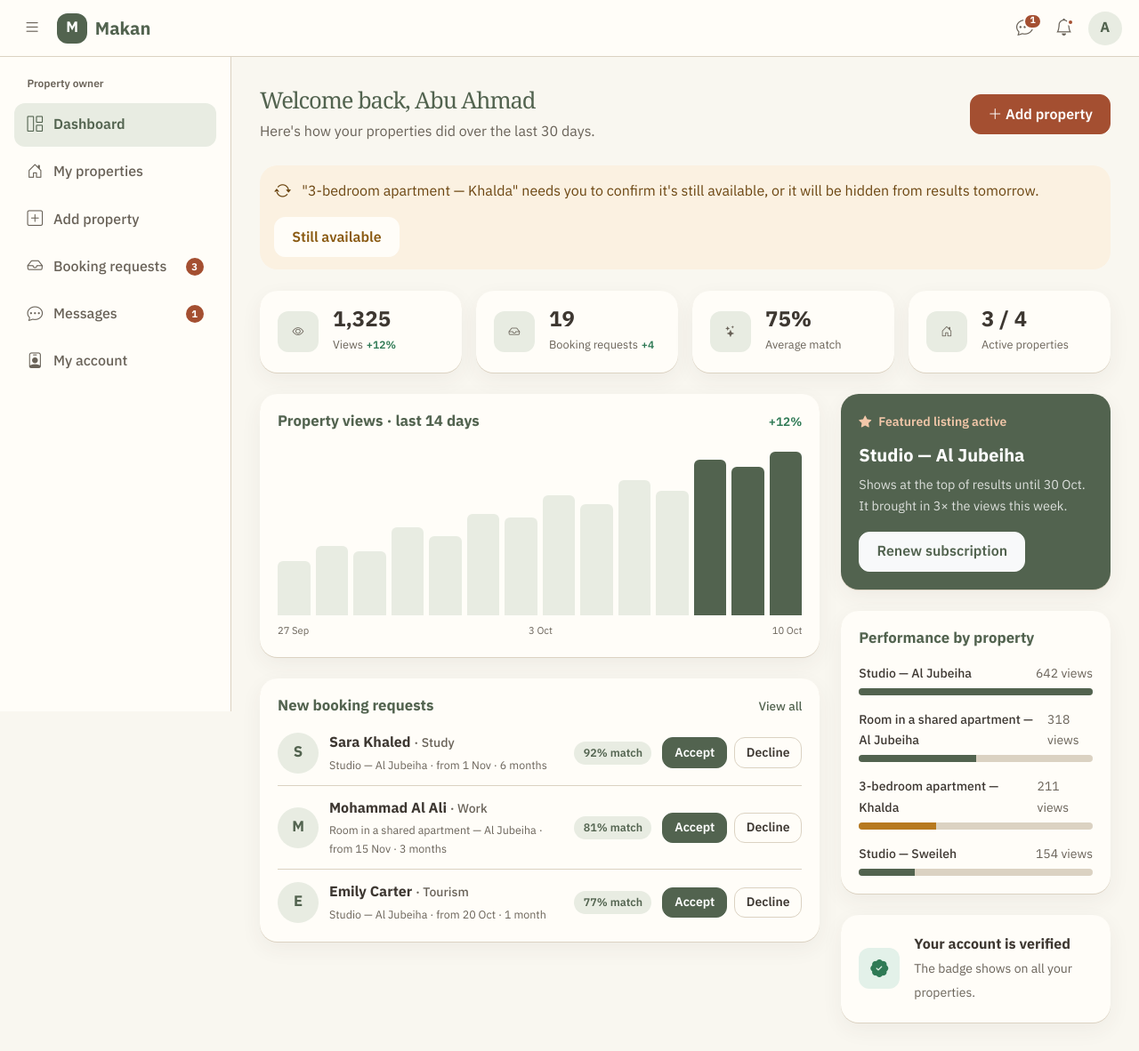
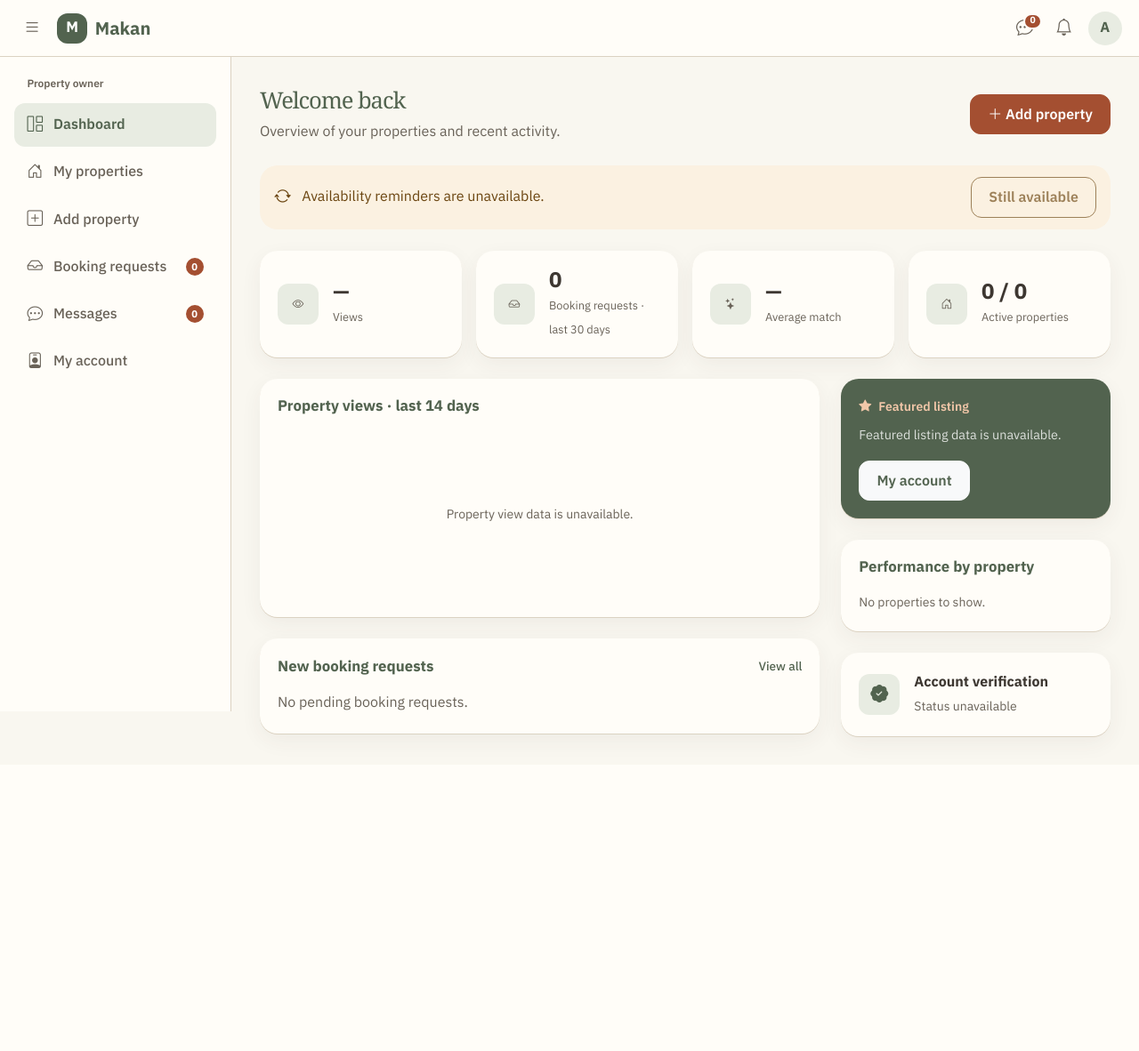
Before and after one commit to DanaJamalAlhawari/Real-Estate-Project, a Laravel app: page /owner/dashboard in a window 1280 px wide. Shown: the whole page at 89% size. After the commit the page ends 839 px from the top, so only its background shows below. Run offline with Laravel 12, Linux system fonts and the light colour scheme.

Commit message:
Complete agent dashboard dynamic data display

```diff
--- a/app/Http/Controllers/PageController.php
+++ b/app/Http/Controllers/PageController.php
@@ -5,6 +5,7 @@ namespace App\Http\Controllers;
 use App\Models\Booking;
 use App\Models\Commission;
 use App\Models\DemoHome;
+use App\Models\Message;
 use App\Models\Property;
 use Illuminate\Http\RedirectResponse;
 use Illuminate\Http\Request;
@@ -15,6 +16,10 @@ final class PageController extends Controller
 {
     public function show(string $page): View
     {
+        if ($page === 'owner.dashboard') {
+            return $this->ownerDashboard();
+        }
+
         $homes = in_array($page, ['home.index', 'seeker.search', 'seeker.property'], true)
             ? DemoHome::all()
             : [];
@@ -27,6 +32,52 @@ final class PageController extends Controller
         }
 
         return view($page, $data);
+    }
+
+    private function ownerDashboard(): View
+    {
+        $agent = request()->user();
+        $data = [
+            'agentName' => null,
+            'verificationStatus' => null,
+            'totalProperties' => 0,
+            'activeProperties' => 0,
+            'recentBookingCount' => 0,
+            'pendingBookingCount' => 0,
+            'pendingBookings' => collect(),
+            'unreadMessageCount' => 0,
+            'propertyPreview' => collect(),
+            'latestVerifiedProperty' => null,
+        ];
+
+        if (!$agent instanceof RealEstateUser || $agent->role !== 'agent') {
+            return view('owner.dashboard', $data);
+        }
+
+        $profile = $agent->agentProfile;
+        $name = trim(($profile?->first_name ?? '').' '.($profile?->last_name ?? ''));
+        $properties = $agent->properties();
+        $bookings = Booking::whereHas('property', fn ($query) => $query->where('agent_id', $agent->id));
+        $pendingBookings = (clone $bookings)->where('status', 'pending');
+
+        return view('owner.dashboard', [
+            'agentName' => $name ?: $agent->email,
+            'verificationStatus' => $profile?->verification_status,
+            'totalProperties' => (clone $properties)->count(),
+            'activeProperties' => (clone $properties)->whereIn('status', ['available', 'partially_rented'])->count(),
+            'recentBookingCount' => $bookings->where('created_at', '>=', now()->subDays(30))->count(),
+            'pendingBookingCount' => (clone $pendingBookings)->count(),
+            'pendingBookings' => $pendingBookings->with(['property', 'tenant.tenantProfile'])
+                ->latest()->limit(3)->get(),
+            'unreadMessageCount' => Message::where('is_read', false)
+                ->whereHas('conversation', fn ($query) => $query
+                    ->where('agent_id', $agent->id)
+                    ->whereColumn('conversations.tenant_id', 'messages.sender_id'))
+                ->count(),
+            'propertyPreview' => (clone $properties)->latest()->limit(4)->get(['id', 'title']),
+            'latestVerifiedProperty' => $properties->where('verification_status', 'verified')
+                ->whereNotNull('verified_at')->latest('verified_at')->first(['title', 'verified_at']),
+        ]);
     }
 
     public function legacy(Request $request, string $target): RedirectResponse
--- a/resources/views/owner/dashboard.blade.php
+++ b/resources/views/owner/dashboard.blade.php
@@ -40,9 +40,9 @@
         <a
           class="icon-btn"
           href="{{ route('owner.chat') }}"
-          aria-label="Messages, 1 unread"
+          aria-label="Messages, {{ $unreadMessageCount }} unread"
         >
-          <i class="bi bi-chat-dots"></i><span class="icon-badge">1</span>
+          <i class="bi bi-chat-dots"></i><span class="icon-badge">{{ $unreadMessageCount }}</span>
         </a>
         <div class="dropdown">
           <button
@@ -51,7 +51,7 @@
             data-bs-toggle="dropdown"
             aria-label="Notifications"
           >
-            <i class="bi bi-bell"></i><span class="dot"></span>
+            <i class="bi bi-bell"></i>
           </button>
           <div
             class="dropdown-menu dropdown-menu-end shadow-sm p-0"
@@ -69,10 +69,7 @@
                   ><i class="bi bi-inbox"></i
                 ></span>
                 <span class="small">
-                  <span class="d-block">New booking request from Sara Khaled</span>
-                  <span class="text-muted" style="font-size: 0.72rem"
-                    >10 minutes ago</span
-                  >
+                  <span class="d-block">{{ $pendingBookingCount }} pending booking {{ Str::plural('request', $pendingBookingCount) }}</span>
                 </span>
               </a>
               <a
@@ -86,11 +83,11 @@
                 ></span>
                 <span class="small">
                   <span class="d-block"
-                    >Your Al Jubeiha studio has been verified</span
+                    >{{ $latestVerifiedProperty ? $latestVerifiedProperty->title.' has been verified' : 'No property verification updates' }}</span
                   >
-                  <span class="text-muted" style="font-size: 0.72rem"
-                    >1 hour ago</span
-                  >
+                  @if ($latestVerifiedProperty)
+                    <span class="text-muted small">{{ $latestVerifiedProperty->verified_at->diffForHumans() }}</span>
+                  @endif
                 </span>
               </a>
             </div>
@@ -102,12 +99,12 @@
             type="button"
             data-bs-toggle="dropdown"
             aria-expanded="false"
-            aria-label="Account menu, Abu Ahmad"
+            aria-label="Account menu, {{ $agentName ?? 'Agent' }}"
           >
-            <span class="avatar">A</span>
+            <span class="avatar">{{ Str::upper(Str::substr($agentName ?? 'Agent', 0, 1)) }}</span>
           </button>
           <ul class="dropdown-menu dropdown-menu-end shadow-sm">
-            <li><h6 class="dropdown-header">Abu Ahmad</h6></li>
+            <li><h6 class="dropdown-header">{{ $agentName ?? 'Agent' }}</h6></li>
             <li><a class="dropdown-item" href="{{ route('owner.account') }}">My account</a></li>
             <li><hr class="dropdown-divider" /></li>
             <li>
@@ -156,12 +153,12 @@
           <a class="side-link" href="{{ route('owner.requests') }}" title="Booking requests"
             ><i class="bi bi-inbox"></i
             ><span class="flex-grow-1">Booking requests</span
-            ><span class="side-badge">3</span></a
+            ><span class="side-badge">{{ $pendingBookingCount }}</span></a
           >
           <a class="side-link" href="{{ route('owner.chat') }}" title="Messages"
             ><i class="bi bi-chat-dots"></i
             ><span class="flex-grow-1">Messages</span
-            ><span class="side-badge">1</span></a
+            ><span class="side-badge">{{ $unreadMessageCount }}</span></a
           >
           <a class="side-link" href="{{ route('owner.account') }}" title="My account"
             ><i class="bi bi-person-badge"></i
@@ -175,8 +172,8 @@
         <!-- 1. Page header -->
         <div class="page-head">
           <div>
-            <h1>Welcome back, Abu Ahmad</h1>
-            <p>Here's how your properties did over the last 30 days.</p>
+            <h1>Welcome back{{ $agentName ? ', '.$agentName : '' }}</h1>
+            <p>Overview of your properties and recent activity.</p>
           </div>
           <a href="{{ route('owner.property-form') }}" class="btn btn-accent">
             <i class="bi bi-plus-lg"></i>
@@ -188,14 +185,12 @@
         <div class="alert-soft flex-wrap mb-4" id="staleAlert">
           <i class="bi bi-arrow-repeat"></i>
           <span class="flex-grow-1"
-            >"3-bedroom apartment — Khalda" needs you to confirm it's still
-            available, or it will be hidden from results tomorrow.</span
+            >Availability reminders are unavailable.</span
           >
           <button
             type="button"
             class="btn btn-alert"
-            data-action="confirm-available"
-            data-property="3"
+            disabled
           >
             Still available
           </button>
@@ -207,7 +202,7 @@
             <div class="kpi">
               <span class="kpi-icon"><i class="bi bi-eye"></i></span>
               <div>
-                <b>1,325</b><span>Views</span> <span class="trend">+12%</span>
+                <b>—</b><span>Views</span>
               </div>
             </div>
           </div>
@@ -215,21 +210,20 @@
             <div class="kpi">
               <span class="kpi-icon"><i class="bi bi-inbox"></i></span>
               <div>
-                <b>19</b><span>Booking requests</span>
-                <span class="trend">+4</span>
+                <b>{{ $recentBookingCount }}</b><span>Booking requests · last 30 days</span>
               </div>
             </div>
           </div>
           <div class="col-sm-6 col-xl-3">
             <div class="kpi">
               <span class="kpi-icon"><i class="bi bi-stars"></i></span>
-              <div><b>75%</b><span>Average match</span></div>
+              <div><b>—</b><span>Average match</span></div>
             </div>
           </div>
           <div class="col-sm-6 col-xl-3">
             <div class="kpi">
               <span class="kpi-icon"><i class="bi bi-house-door"></i></span>
-              <div><b>3 / 4</b><span>Active properties</span></div>
+              <div><b>{{ $activeProperties }} / {{ $totalProperties }}</b><span>Active properties</span></div>
             </div>
           </div>
         </div>
@@ -241,31 +235,9 @@
             <section class="panel" aria-labelledby="viewsTitle">
               <div class="panel-head">
                 <h2 id="viewsTitle">Property views · last 14 days</h2>
-                <span class="trend-up">+12%</span>
               </div>
-              <div
-                class="bar-chart"
-                id="viewsChart"
-                role="img"
-                aria-label="Daily views over the last 14 days, up 12%"
-              >
-                <div class="bar" style="height: 32%"></div>
-                <div class="bar" style="height: 41%"></div>
-                <div class="bar" style="height: 38%"></div>
-                <div class="bar" style="height: 52%"></div>
-                <div class="bar" style="height: 47%"></div>
-                <div class="bar" style="height: 60%"></div>
-                <div class="bar" style="height: 58%"></div>
-                <div class="bar" style="height: 71%"></div>
-                <div class="bar" style="height: 66%"></div>
-                <div class="bar" style="height: 80%"></div>
-                <div class="bar" style="height: 74%"></div>
-                <div class="bar is-hi" style="height: 92%"></div>
-                <div class="bar is-hi" style="height: 88%"></div>
-                <div class="bar is-hi" style="height: 97%"></div>
-              </div>
-              <div class="chart-labels">
-                <span>27 Sep</span><span>3 Oct</span><span>10 Oct</span>
+              <div class="bar-chart align-items-center justify-content-center" id="viewsChart">
+                <span class="text-muted small">Property view data is unavailable.</span>
               </div>
             </section>
 
@@ -276,98 +248,30 @@
                 <a href="{{ route('owner.requests') }}">View all</a>
               </div>
               <ul class="list-clean" id="newRequests">
+                @forelse ($pendingBookings as $booking)
+                  @php
+                    $tenant = $booking->tenant?->tenantProfile;
+                    $tenantName = trim(($tenant?->first_name ?? '').' '.($tenant?->last_name ?? '')) ?: 'Tenant #'.$booking->tenant_id;
+                  @endphp
                   <li class="list-row flex-wrap">
-                  <span class="avatar avatar-lg">S</span>
+                    <span class="avatar avatar-lg">{{ Str::upper(Str::substr($tenantName, 0, 1)) }}</span>
                     <div class="grow flex-main">
-                    <b
-                      >Sara Khaled
-                      <span class="fw-medium small text-muted">· Study</span></b
-                    >
-                    <small>Studio — Al Jubeiha · from 1 Nov · 6 months</small>
+                      <b>{{ $tenantName }}</b>
+                      <small>
+                        {{ $booking->property->title }} · from {{ $booking->start_date->format('j M Y') }}
+                        @if ($booking->duration_unit)
+                          · {{ $booking->duration }} {{ Str::plural($booking->duration_unit === 'daily' ? 'day' : Str::beforeLast($booking->duration_unit, 'ly'), $booking->duration) }}
+                        @endif
+                      </small>
                     </div>
-                  <span class="pill-soft">92% match</span>
                     <div class="d-flex gap-2">
-                    <button
-                      type="button"
-                      class="btn btn-primary btn-sm"
-                      data-action="accept"
-                      data-request="1"
-                    >
-                      Accept
-                    </button>
-                    <button
-                      type="button"
-                      class="btn btn-ghost btn-sm"
-                      data-action="reject"
-                      data-request="1"
-                    >
-                      Decline
-                    </button>
+                      <button type="button" class="btn btn-primary btn-sm" disabled>Accept</button>
+                      <button type="button" class="btn btn-ghost btn-sm" disabled>Decline</button>
                     </div>
                   </li>
-                <li class="list-row flex-wrap">
-                  <span class="avatar avatar-lg">M</span>
-                  <div class="grow flex-main">
-                    <b
-                      >Mohammad Al Ali
-                      <span class="fw-medium small text-muted">· Work</span></b
-                    >
-                    <small
-                      >Room in a shared apartment — Al Jubeiha · from 15 Nov · 3
-                      months</small
-                    >
-                  </div>
-                  <span class="pill-soft">81% match</span>
-                  <div class="d-flex gap-2">
-                    <button
-                      type="button"
-                      class="btn btn-primary btn-sm"
-                      data-action="accept"
-                      data-request="2"
-                    >
-                      Accept
-                    </button>
-                    <button
-                      type="button"
-                      class="btn btn-ghost btn-sm"
-                      data-action="reject"
-                      data-request="2"
-                    >
-                      Decline
-                    </button>
-                  </div>
-                </li>
-                <li class="list-row flex-wrap">
-                  <span class="avatar avatar-lg">E</span>
-                  <div class="grow flex-main">
-                    <b
-                      >Emily Carter
-                      <span class="fw-medium small text-muted"
-                        >· Tourism</span
-                      ></b
-                    >
-                    <small>Studio — Al Jubeiha · from 20 Oct · 1 month</small>
-                  </div>
-                  <span class="pill-soft">77% match</span>
-                  <div class="d-flex gap-2">
-                    <button
-                      type="button"
-                      class="btn btn-primary btn-sm"
-                      data-action="accept"
-                      data-request="3"
-                    >
-                      Accept
-                    </button>
-                    <button
-                      type="button"
-                      class="btn btn-ghost btn-sm"
-                      data-action="reject"
-                      data-request="3"
-                    >
-                      Decline
-                    </button>
-                  </div>
-                </li>
+                @empty
+                  <li class="list-row text-muted">No pending booking requests.</li>
+                @endforelse
               </ul>
             </section>
           </div>
@@ -377,16 +281,10 @@
             <!-- 6. Featured listing -->
             <section class="panel panel-featured">
               <div class="featured-label">
-                <i class="bi bi-star-fill"></i>Featured listing active
+                <i class="bi bi-star-fill"></i>Featured listing
               </div>
-              <b class="d-block fs-5 mb-1">Studio — Al Jubeiha</b>
-              <p>
-                Shows at the top of results until 30 Oct. It brought in 3× the
-                views this week.
-              </p>
-              <a href="{{ route('owner.account') }}" class="btn btn-light text-primary-bt"
-                >Renew subscription</a
-              >
+              <p>Featured listing data is unavailable.</p>
+              <a href="{{ route('owner.account') }}" class="btn btn-light text-primary-bt">My account</a>
             </section>
 
             <!-- 7. Per-property performance -->
@@ -395,83 +293,25 @@
                 <h2 id="perfTitle">Performance by property</h2>
               </div>
               <div class="d-flex flex-column gap-3" id="propertyPerformance">
-                <div>
+                @forelse ($propertyPreview as $property)
                   <div class="d-flex justify-content-between small mb-1">
-                    <span class="fw-medium">Studio — Al Jubeiha</span
-                    ><span class="text-muted">642 views</span>
+                    <span class="fw-medium">{{ $property->title }}</span>
+                    <span class="text-muted">Views unavailable</span>
                   </div>
-                  <div
-                    class="progress"
-                    role="progressbar"
-                    aria-label="Al Jubeiha studio views"
-                    aria-valuenow="100"
-                    aria-valuemin="0"
-                    aria-valuemax="100"
-                  >
-                    <div class="progress-bar" style="width: 100%"></div>
-                  </div>
-                </div>
-                <div>
-                  <div class="d-flex justify-content-between small mb-1">
-                    <span class="fw-medium">Room in a shared apartment — Al Jubeiha</span
-                    ><span class="text-muted">318 views</span>
-                  </div>
-                  <div
-                    class="progress"
-                    role="progressbar"
-                    aria-label="Room in a shared apartment views"
-                    aria-valuenow="50"
-                    aria-valuemin="0"
-                    aria-valuemax="100"
-                  >
-                    <div class="progress-bar" style="width: 50%"></div>
-                  </div>
-                </div>
-                <div>
-                  <div class="d-flex justify-content-between small mb-1">
-                    <span class="fw-medium">3-bedroom apartment — Khalda</span
-                    ><span class="text-muted">211 views</span>
-                  </div>
-                  <div
-                    class="progress"
-                    role="progressbar"
-                    aria-label="Khalda 3-bedroom apartment views"
-                    aria-valuenow="33"
-                    aria-valuemin="0"
-                    aria-valuemax="100"
-                  >
-                    <div class="progress-bar is-warn" style="width: 33%"></div>
-                  </div>
-                </div>
-                <div>
-                  <div class="d-flex justify-content-between small mb-1">
-                    <span class="fw-medium">Studio — Sweileh</span
-                    ><span class="text-muted">154 views</span>
-                  </div>
-                  <div
-                    class="progress"
-                    role="progressbar"
-                    aria-label="Sweileh studio views"
-                    aria-valuenow="24"
-                    aria-valuemin="0"
-                    aria-valuemax="100"
-                  >
-                    <div class="progress-bar" style="width: 24%"></div>
-                  </div>
-                </div>
+                @empty
+                  <p class="text-muted small mb-0">No properties to show.</p>
+                @endforelse
               </div>
             </section>
 
             <!-- 8. Verification status -->
             <section class="panel d-flex align-items-center gap-3">
-              <span class="kpi-icon is-success"
+              <span @class(['kpi-icon', 'is-success' => $verificationStatus === 'verified'])
                 ><i class="bi bi-patch-check-fill"></i
               ></span>
               <div>
-                <b class="d-block">Your account is verified</b>
-                <span class="small text-muted"
-                  >The badge shows on all your properties.</span
-                >
+                <b class="d-block">Account verification</b>
+                <span class="small text-muted">{{ $verificationStatus ? ucfirst($verificationStatus) : 'Status unavailable' }}</span>
               </div>
             </section>
           </div>
```
Lines whose indentation alone changed are shown as unchanged.
